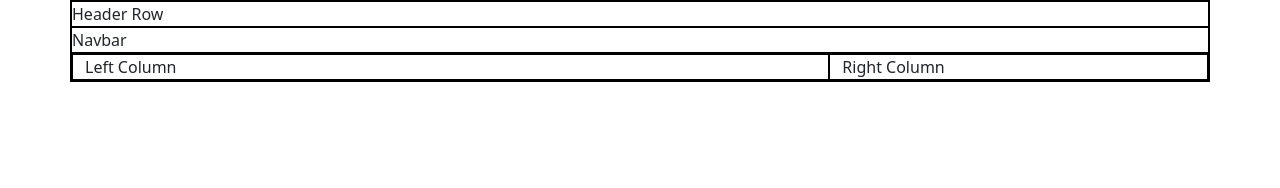
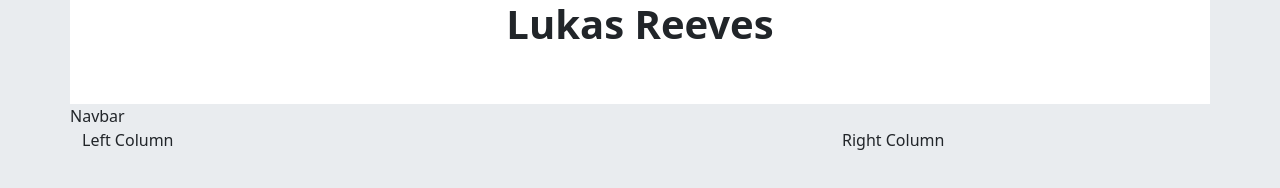
Before and after one commit to icncode/bootstrap_portfolio, a plain HTML site: page index.html in a window 1280 px wide. Drawn offline with nearby package versions, Linux system fonts and the light colour scheme.

Commit message:
Update header row

```diff
--- a/index.html
+++ b/index.html
@@ -7,16 +7,18 @@
     <title>Bootstrap Portfolio</title>
     <link rel="stylesheet" href="https://cdn.jsdelivr.net/npm/bootstrap@5.3.0-alpha1/dist/css/bootstrap.min.css">
 </head>
-<style>
+<!-- <style>
     div{border: 1px solid black}
-</style>
-<body>
+</style> -->
+<body class="bg-body-secondary">
     <!-- Container sthat starts the bootstrap grid -->
     <div class="container">
 
         <!-- Row 1 - Header Row -->
-        <div class="row">
-            Header Row
+        <div class="row bg-white pb-5">
+            <div class="col">
+                <h1 class="text-center fw-bold">Lukas Reeves</h1>
+            </div>
         </div>
         <!-- Row 2 - Navbar -->
         <div class="row">
```
